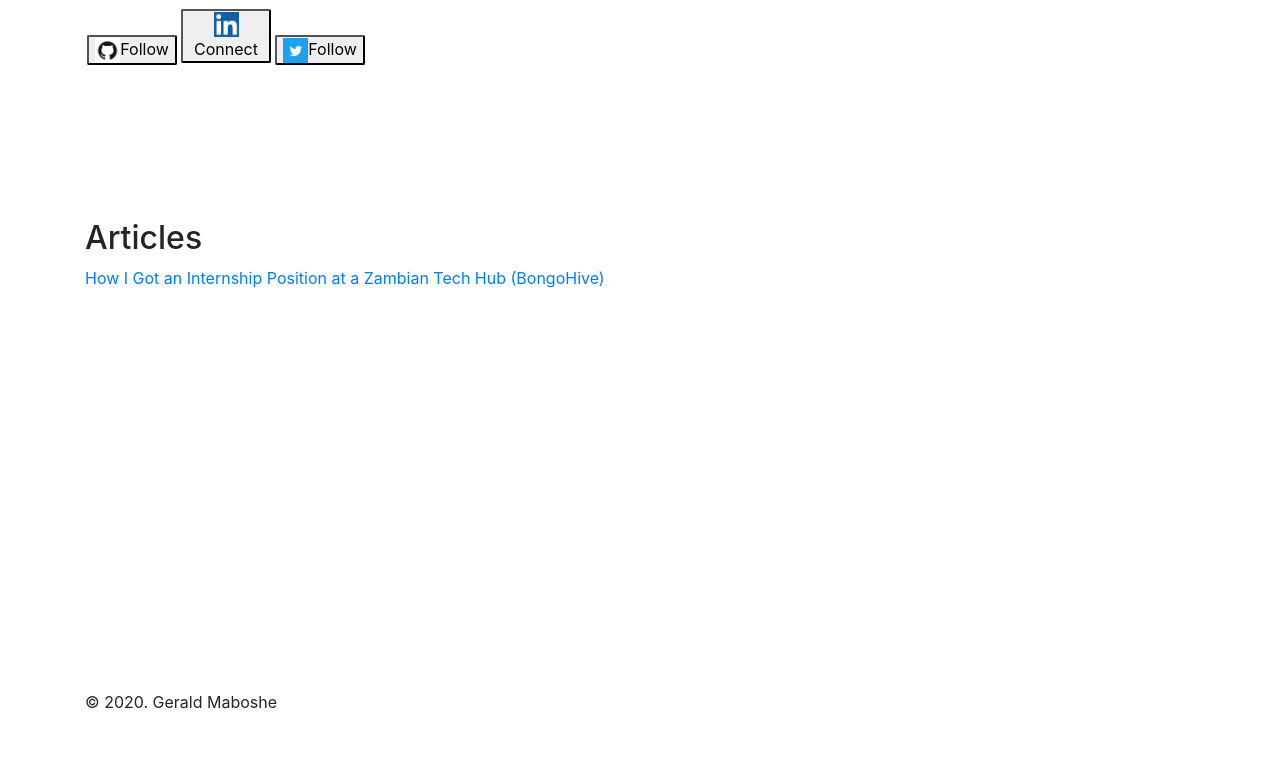
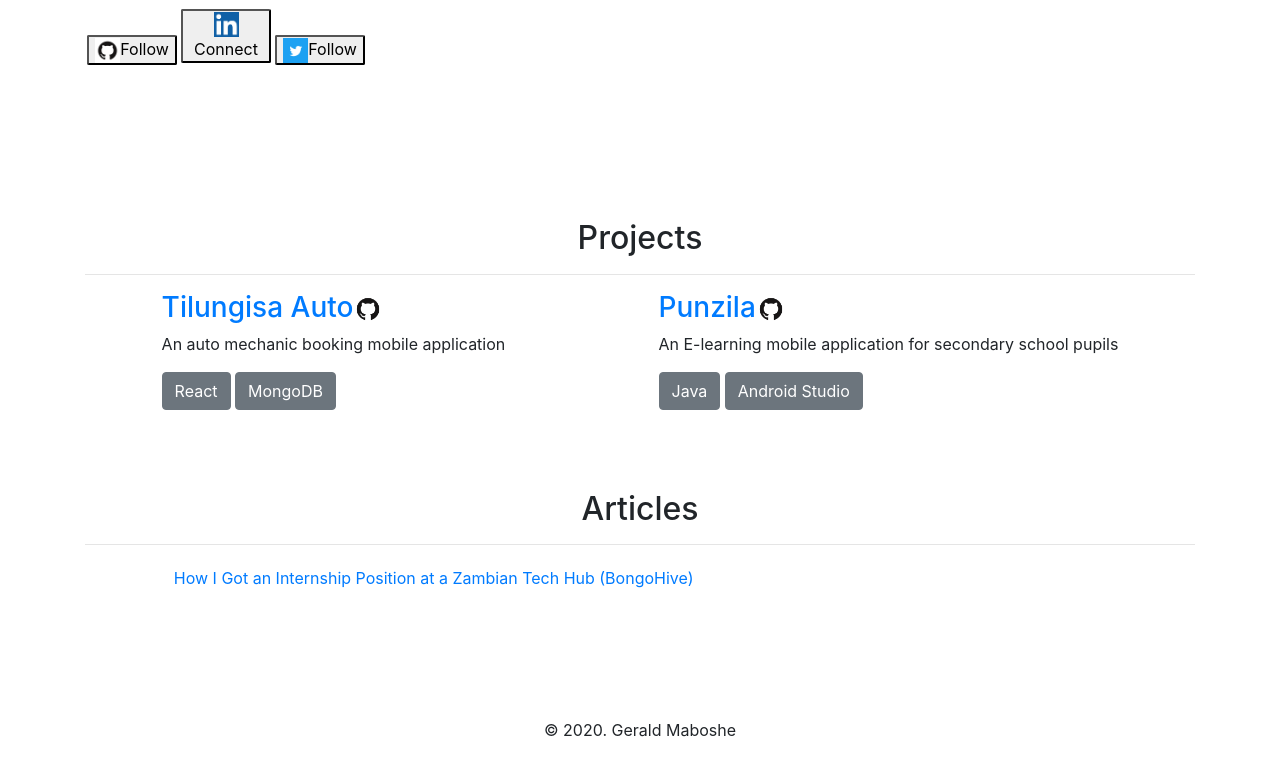
Before and after one commit to geraldmaboshe/geraldmaboshe.dev, a React (Create React App) app: page / in a window 1280 px wide. Shown: the part 409-1184 px from the top of the page. Built offline with nearby package versions, Linux system fonts and the light colour scheme.

Commit message:
added projects section

```diff
--- a/src/components/AppNavBar.js
+++ b/src/components/AppNavBar.js
@@ -1,4 +1,4 @@
-import React, {Component} from 'react';
+import React, { Component } from 'react';
 import {
   Collapse,
   Navbar,
@@ -7,30 +7,32 @@ import {
   Nav,
   NavItem,
   NavLink,
-    Container
+  Container,
 } from 'reactstrap';
 
+class AppNavBar extends Component {
+  state = {
+    isOpen: false,
+  };
 
-class AppNavBar extends Component{
-    state = {
-        isOpen: false
-    }
-
-    toggle =() =>{
+  toggle = () => {
     this.setState({
-            isOpen: !this.state.isOpen
+      isOpen: !this.state.isOpen,
     });
-    }
-    render(){
-        return(
-            <Navbar color="dark" dark expand="sm" className="mb-5">
+  };
+  render() {
+    return (
+      <Navbar color='dark' dark expand='sm' className='mb-5'>
         <Container>
-                    <NavbarBrand href="/">Gerald Maboshe</NavbarBrand>
-                    <NavbarToggler onClick={this.toggle}/>
-                    <Collapse isOpen = {this.state.isOpen} navbar>
-                    <Nav className="ml-auto" navbar>
+          <NavbarBrand href='/'>Gerald Maboshe</NavbarBrand>
+          <NavbarToggler onClick={this.toggle} />
+          <Collapse isOpen={this.state.isOpen} navbar>
+            <Nav className='ml-auto' navbar>
               <NavItem>
-                            <NavLink href="#articles">Articles</NavLink>
+                <NavLink href='#projects'>Projects</NavLink>
+              </NavItem>
+              <NavItem>
+                <NavLink href='#articles'>Articles</NavLink>
               </NavItem>
             </Nav>
           </Collapse>
--- a/src/components/Container.js
+++ b/src/components/Container.js
@@ -1,64 +1,104 @@
 import React, { Component } from 'react';
 import 'bootstrap/dist/css/bootstrap.min.css';
-import { Container } from 'reactstrap';
+import { Container, Button } from 'reactstrap';
+import './../styles/main.css';
 
 class Header extends Component {
-
   render() {
     return (
       <Container>
-                <div style={{marginTop:'150px'}}>
-                    <h1>Hey, I'm Gerald <span>😊</span>
-                    <img style={imgStyle} src="pic.jpg"/>
+        <div style={{ marginTop: '150px' }}>
+          <h1>
+            Hey, I'm Gerald <span>😊</span>
+            <img style={imgStyle} src='pic.jpg' />
           </h1>
           <p>
-                        I'm a modern JavaScript developer, Data Science enthusiast <br /> and aspiring tech writer.
-                        I love building web and mobile apps and <br /> have been coding for over  2 years. Follow and connect with <br />
+            I'm a modern JavaScript developer, Data Science enthusiast <br />{' '}
+            and aspiring tech writer. I love building web and mobile apps and{' '}
+            <br /> have been coding for over 2 years. Follow and connect with{' '}
+            <br />
             me on the buttons below
             {/* If you like what I do, subcribe to my website in the form below to receive<br />
                         notifications about my publications.<br /><br />
                         Give me feedback about my work in the contact form below */}
-
-
           </p>
         </div>
         <div style={followBtns}>
-                    <button style={btns} onClick={()=> {
+          <button
+            style={btns}
+            onClick={() => {
               //same tab
               //window.location.href="https://github.com/geraldMaboshe"
 
               //new tab
-                       window.open("https://github.com/geraldMaboshe","_blank")
-
-                    }}>
-                        <img src="github.png" width="25px"/>
+              window.open('https://github.com/geraldMaboshe', '_blank');
+            }}
+          >
+            <img src='github.png' width='25px' />
             Follow
           </button>
-                    <button style={btns} onClick={() => {
-                        window.open('https://www.linkedin.com/in/gerald-maboshe-339846164/','_blank')
-                    }}>
-                        <img src="linked.png" height="25px"/>
+          <button
+            style={btns}
+            onClick={() => {
+              window.open(
+                'https://www.linkedin.com/in/gerald-maboshe-339846164/',
+                '_blank'
+              );
+            }}
+          >
+            <img src='linked.png' height='25px' />
             Connect
           </button>
-                    <button style={btns} onClick={() => {
-                        window.open('https://twitter.com/gerald_maboshe', '_blank')
-                    }}>
-                        <img src="twitter.png" width="25px"/>
+          <button
+            style={btns}
+            onClick={() => {
+              window.open('https://twitter.com/gerald_maboshe', '_blank');
+            }}
+          >
+            <img src='twitter.png' width='25px' />
             Follow
           </button>
         </div>
-                <div style={articleStyle} id="articles">
-                    <h2>Articles</h2>
-                    <a href="https://medium.com/bongohive/how-i-got-an-internship-position-at-a-zambian-tech-hub-bongohive-a2ad8cfdc002">
+        <h2 id='projects'>Projects</h2>
+        <hr />
+        <div className='project-content'>
+          <div className='project1'>
+            <h3>
+              <a href='https://github.com/geraldmaboshe/TilungisaAuto'>
+                Tilungisa Auto
+                <img src='github.png' width='30px' />
+              </a>
+            </h3>
+            <p>An auto mechanic booking mobile application</p>
+            <Button color='secondary'>React</Button>{' '}
+            <Button color='secondary'>MongoDB</Button>{' '}
+          </div>
+          <div className='project2'>
+            <h3>
+              <a href='https://github.com/geraldmaboshe/Punzila'>
+                Punzila
+                <img src='github.png' width='30px' />
+              </a>
+            </h3>
+            <p>An E-learning mobile application for secondary school pupils</p>
+            <Button color='secondary'>Java</Button>{' '}
+            <Button color='secondary'>Android Studio</Button>{' '}
+          </div>
+        </div>
+        <br />
+        <h2 id='articles'>Articles</h2>
+        <hr />
+        <div className='article-content'>
+          <hr />
+          <a href='https://medium.com/bongohive/how-i-got-an-internship-position-at-a-zambian-tech-hub-bongohive-a2ad8cfdc002'>
             How I Got an Internship Position at a Zambian Tech Hub (BongoHive)
           </a>
         </div>
         <div style={footerStyle}>
+          <br></br>
           <p>&copy; 2020. Gerald Maboshe</p>
         </div>
-               <div>
-
-               </div>
+        <div></div>
         {/* <div style = {formStyle} id="form">
                     <form >
                         <div>
@@ -76,90 +116,83 @@ class Header extends Component {
                         </div>
                     </form>
                 </div> */}
-
       </Container>
-
-
     );
   }
 }
 
-
 const imgStyle = {
-    float: "right",
-    borderRadius: "50%",
-    width: '200px'
-}
+  float: 'right',
+  borderRadius: '50%',
+  width: '200px',
+};
 
 const Link1 = {
-    textDecoration: "none",
-    marginLeft: "40px",
-    fontSize: "30px",
-}
+  textDecoration: 'none',
+  marginLeft: '40px',
+  fontSize: '30px',
+};
 const divLink1 = {
-    float:"right",
-   textDecoration: "none"
- }
+  float: 'right',
+  textDecoration: 'none',
+};
 
 const otherLinks = {
-   textDecoration:"none",
-  }
+  textDecoration: 'none',
+};
 const navigation = {
   display: 'inline block',
-
- }
+};
 
 const followBtns = {
-     paddingTop:"40px",
-     marginBottom: "100px"
-
-
- }
+  paddingTop: '40px',
+  marginBottom: '150px',
+};
 const btns = {
   textAlign: 'center',
-    width:"90px",
-    margin: "4px 2px",
-    borderRadius:"2px"
- }
- const formStyle ={
-    textAlign:"center",
-    paddingTop:"40px",
- }
+  width: '90px',
+  margin: '4px 2px',
+  borderRadius: '2px',
+};
+const formStyle = {
+  textAlign: 'center',
+  paddingTop: '40px',
+};
 const subField = {
-     padding: "10px",
-     width: "60%",
-     borderRadius: "5px",
+  padding: '10px',
+  width: '60%',
+  borderRadius: '5px',
   margin: '10px',
-
- }
+};
 const subBtn = {
   padding: '5px',
   marginTop: '10px',
   marginBottom: '30px',
-     borderRadius: "5px",
-     width: '10%'
-
- }
+  borderRadius: '5px',
+  width: '10%',
+};
 const contactField = {
-    padding: "10px",
-    width: "60%",
-    borderRadius: "5px",
+  padding: '10px',
+  width: '60%',
+  borderRadius: '5px',
   margin: '10px',
- }
+};
 const contactBtn = {
   padding: '5px',
   marginTop: '5px',
-    borderRadius: "5px",
+  borderRadius: '5px',
   marginBottom: '120px',
-    width: '10%'
-
- }
+  width: '10%',
+};
 const articleStyle = {
+  alignItems: 'center',
   marginBottom: '400px',
-     marginTop: '150px'
- }
- const footerStyle ={
-        marginBottom: '100px'
- }
+  marginTop: '150px',
+};
+const footerStyle = {
+  marginBottom: '100px',
+  textAlign: 'center',
+  marginTop: '100px',
+};
 
 export default Header;
--- /dev/null
+++ b/src/styles/_config.scss
@@ -0,0 +1 @@
+$primary-alignment: center;
--- /dev/null
+++ b/src/styles/main.css
@@ -0,0 +1,36 @@
+.project-content {
+  display: -webkit-box;
+  display: -ms-flexbox;
+  display: flex;
+  -ms-flex-pack: distribute;
+      justify-content: space-around;
+  -webkit-box-align: center;
+      -ms-flex-align: center;
+          align-items: center;
+  margin-bottom: 5%;
+}
+
+.hr {
+  width: 1px;
+  height: 20px;
+  display: inline-block;
+}
+
+#projects {
+  text-align: center;
+}
+
+#articles {
+  text-align: center;
+}
+
+.article-content {
+  display: -webkit-box;
+  display: -ms-flexbox;
+  display: flex;
+  -webkit-box-align: center;
+      -ms-flex-align: center;
+          align-items: center;
+  margin-left: 8%;
+}
+/*# sourceMappingURL=main.css.map */
--- /dev/null
+++ b/src/styles/main.scss
@@ -0,0 +1,24 @@
+@import 'config';
+.project-content {
+  display: flex;
+  justify-content: space-around;
+  align-items: $primary-alignment;
+  margin-bottom: 5%;
+}
+.hr {
+  width: 1px;
+  height: 20px;
+  display: inline-block;
+}
+#projects {
+  text-align: $primary-alignment;
+}
+#articles {
+  text-align: $primary-alignment;
+}
+
+.article-content {
+  display: flex;
+  align-items: $primary-alignment;
+  margin-left: 8%;
+}
```
Also changed, not shown: 1 other file (tests, documents, lock files or other folders). Lines whose indentation alone changed are shown as unchanged.
